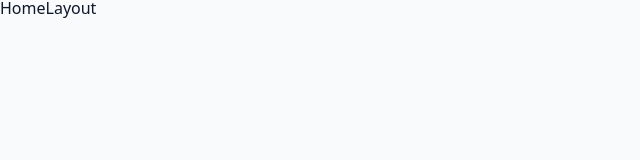
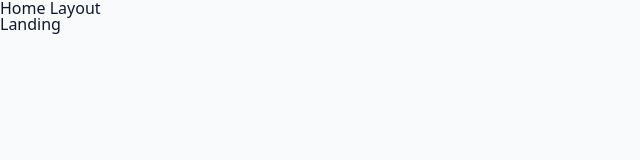
Before and after one commit to Epiq122/Jobify, a React (Vite) app: page / in a window 1280 px wide. Shown: the top 160 px of the page, without its empty margins (0-640 px from the left). Built offline with nearby package versions, Linux system fonts and the light colour scheme.

Commit message:
added the children for the home layout

```diff
--- a/src/App.jsx
+++ b/src/App.jsx
@@ -12,18 +12,24 @@
   {
     path: "/",
     element: <HomeLayout />,
+    children: [
+      {
+        index: true,
+        element: <Landing />,
       },
       {
-    path: "/register",
+        path: "register",
         element: <Register />,
       },
       {
-    path: "/login",
+        path: "login",
         element: <Login />,
       },
       {
-    path: "/dashboard",
+        path: "dashboard",
         element: <DashboardLayout />,
+      },
+    ],
   },
 ]);
 
--- a/src/pages/HomeLayout.jsx
+++ b/src/pages/HomeLayout.jsx
@@ -1,8 +1,11 @@
-import React from 'react'
+import { Outlet } from "react-router-dom";
 
 const HomeLayout = () => {
-    return (
-        <div>HomeLayout</div>
-    )
-}
-export default HomeLayout
+  return (
+    <div>
+      <nav>Home Layout</nav>
+      <Outlet />
+    </div>
+  );
+};
+export default HomeLayout;
```
Lines whose indentation alone changed are shown as unchanged.
